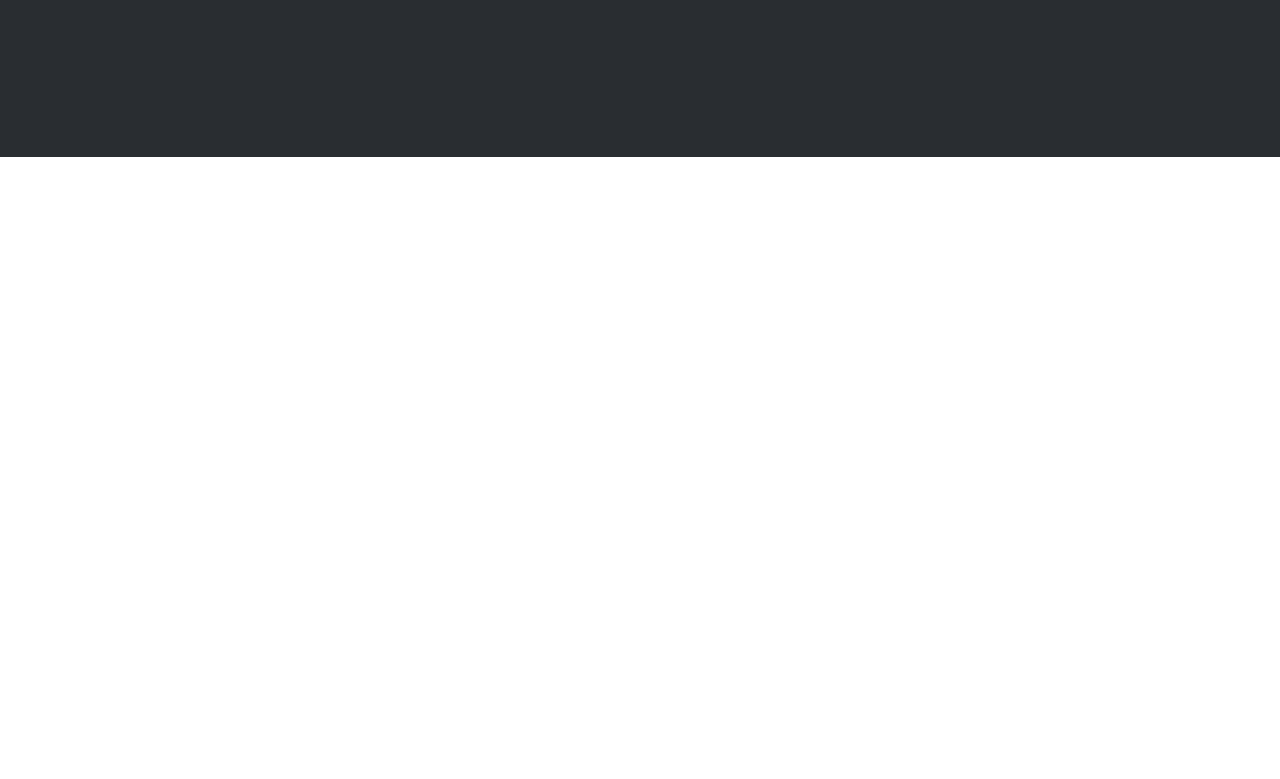
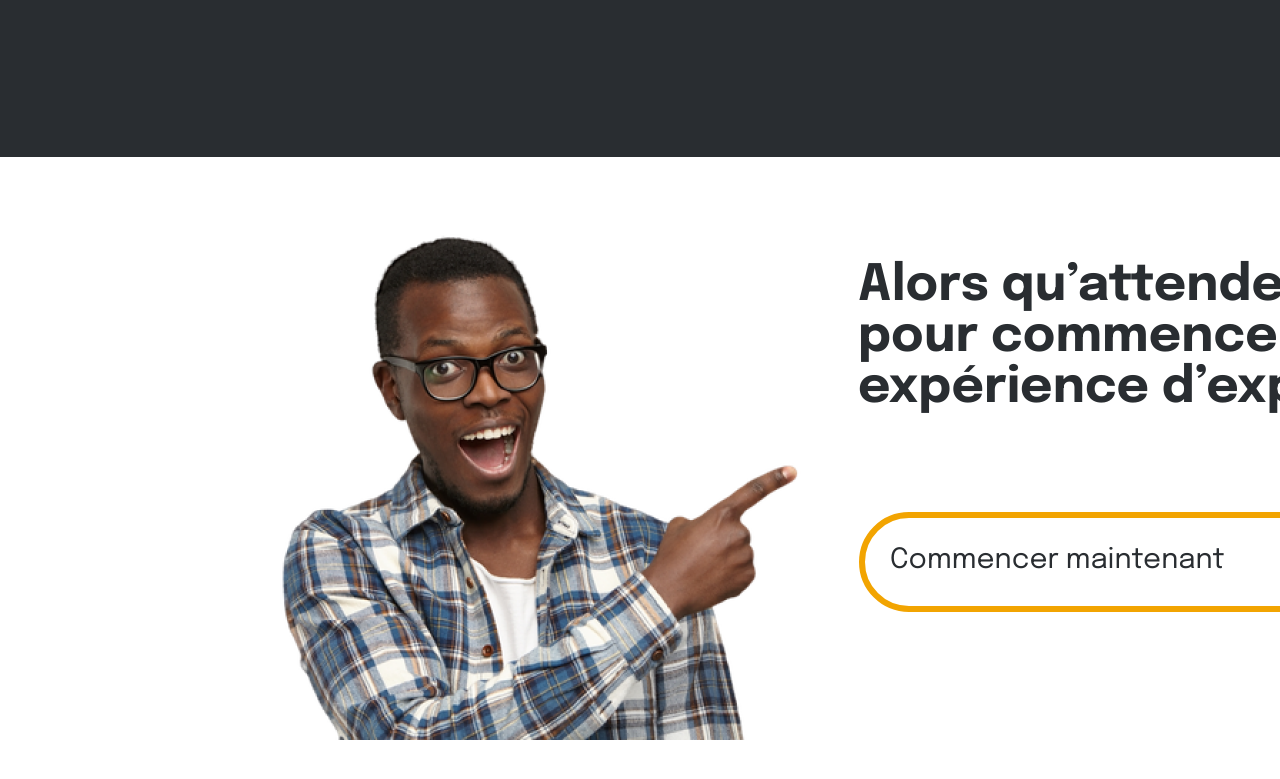
Before and after one commit to kumbissk/FRONTEND, a React (Create React App) app in the folder certif/: page / in a window 1280 px wide. Shown: the part 4713-5492 px from the top of the page. Before the commit the page ends 4870 px from the top, so only its background shows below. Built offline with nearby package versions, Linux system fonts and the light colour scheme.

Commit message:
partie StartSection

```diff
--- a/certif/package.json
+++ b/certif/package.json
@@ -3,6 +3,7 @@
   "version": "0.1.0",
   "private": true,
   "dependencies": {
+    "@fortawesome/free-regular-svg-icons": "^6.1.1",
     "@testing-library/jest-dom": "^5.16.4",
     "@testing-library/react": "^13.3.0",
     "@testing-library/user-event": "^13.5.0",
--- a/certif/src/App.js
+++ b/certif/src/App.js
@@ -1,5 +1,6 @@
 import Header from "./components/Header";
 import HomeSection from "./components/HomeSection";
+import StartSection from "./components/StartSection";
 import TestimonialSection from "./components/TestimonialSection";
 
 function App() {
@@ -8,6 +9,7 @@ function App() {
       <Header />
       <HomeSection />
       <TestimonialSection />
+      <StartSection />
     </div>
   );
 }
--- a/certif/src/components/StartSection.js
+++ b/certif/src/components/StartSection.js
@@ -1,12 +1,93 @@
 import React from 'react';
+import styled from 'styled-components';
 
 const StartSection = () => {
   return (
-    <div>
-
-    </div>
+    <Wrapper>
+      <ContentSection>
+        <img src='/images/Start_Picture.png' alt='StartPicture'/>
+        <h6>Alors qu’attendez-vous<br/>pour commencer votre <br/>expérience d’expédition  ?</h6>
+        <div>
+          <p>Commencer maintenant</p>
+          <p><i class="fa-solid fa-arrow-right"></i></p>
+        </div>
+      </ContentSection>
+    </Wrapper>
   );
 }
 
+const Wrapper = styled.div`
+  width: 1440px;
+  height: 745px;
+  // margin-left: 220px;
+  // margin-top: 4788px;
+  // background: #FFFFFF;
+`;
+
+const ContentSection = styled.div`
+  width: 1316px;
+  height: 541px;
+  margin-left: 62px;
+  baground-image: linear-gradient(90deg, #FFFFFF 10.18%, rgba(22, 70, 194, 0) 100%, #1646C2 100%);
+  // margin-top: 4853px;
+
+
+
+  img {
+    width: 566px;
+    height: 583px;
+    margin-left: 182px;
+    // margin-top: 481px;
+  }
+
+  h6 {
+    width: 694px;
+    height: 153px;
+    margin-left: 796px;
+    margin-top: -483px;
+    font-family: 'Epilogue';
+    font-style: normal;
+    font-weight: 700;
+    font-size: 50px;
+    line-height: 51px;
+    color: #292D31;
+  }
+
+  div {
+    width: 481px;
+    height: 100px;
+    margin-left: 797px;
+    margin-top: 98px;
+    border: 6px solid #F2A401;
+    border-radius: 50px;
+  }
+
+  p{
+    // width: 335px;
+    // height: 29px;
+    // mardin-left: 900px;
+
+    widht: 335px;
+    height: 29px;
+    // margin-left: 900px;
+    font-family: 'Epilogue';
+    font-style: normal;
+    font-weight: 400;
+    font-size: 28px;
+    line-height: 29px;
+    color: #292D31;
+    margin-top: 28px;
+    padding-left: 25px;
+    cursor: pointer;
+
+
+  }
+
+  img {
+    // margin-left: 72.92%;
+    // padding-right: 25px;
+  }
+`;
+
 
 export default StartSection;
```
Also changed, not shown: certif/public/images/ArrowLeft.png (added), 1 other file (tests, documents, lock files or other folders).
